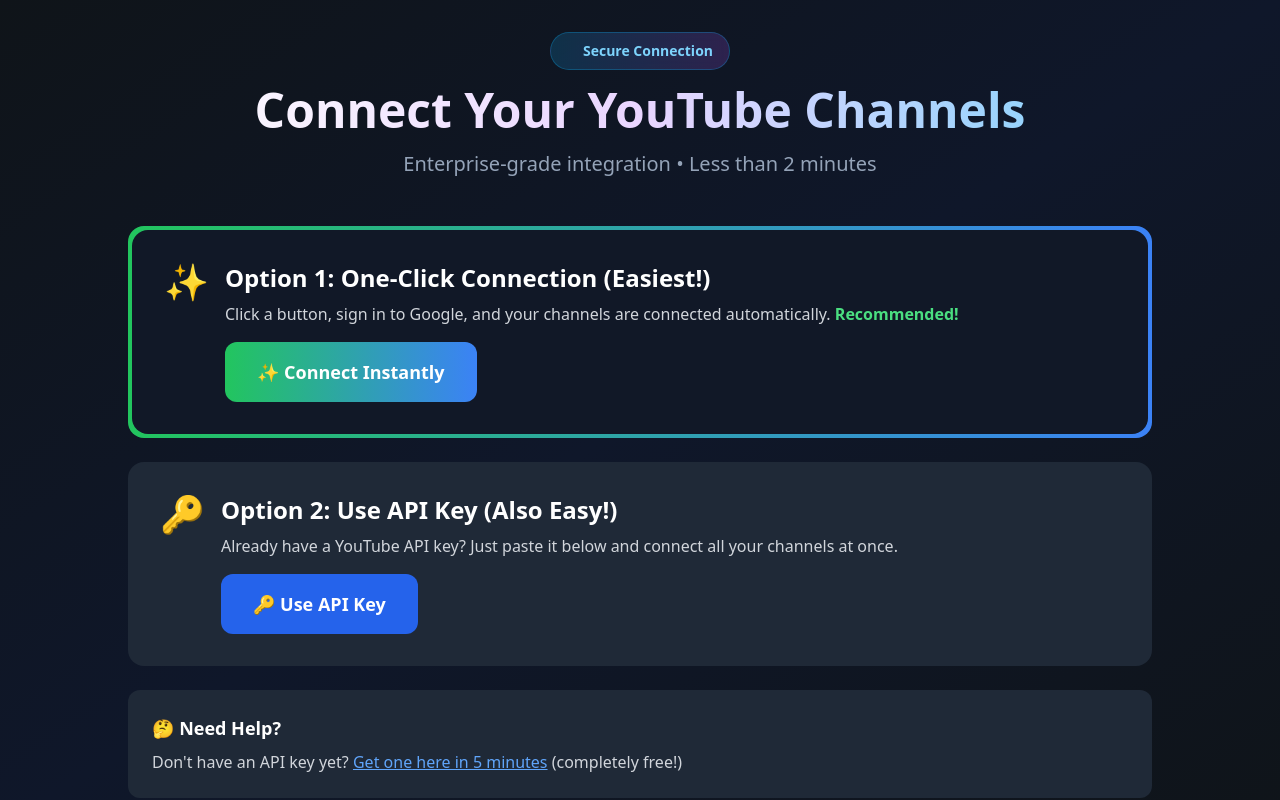
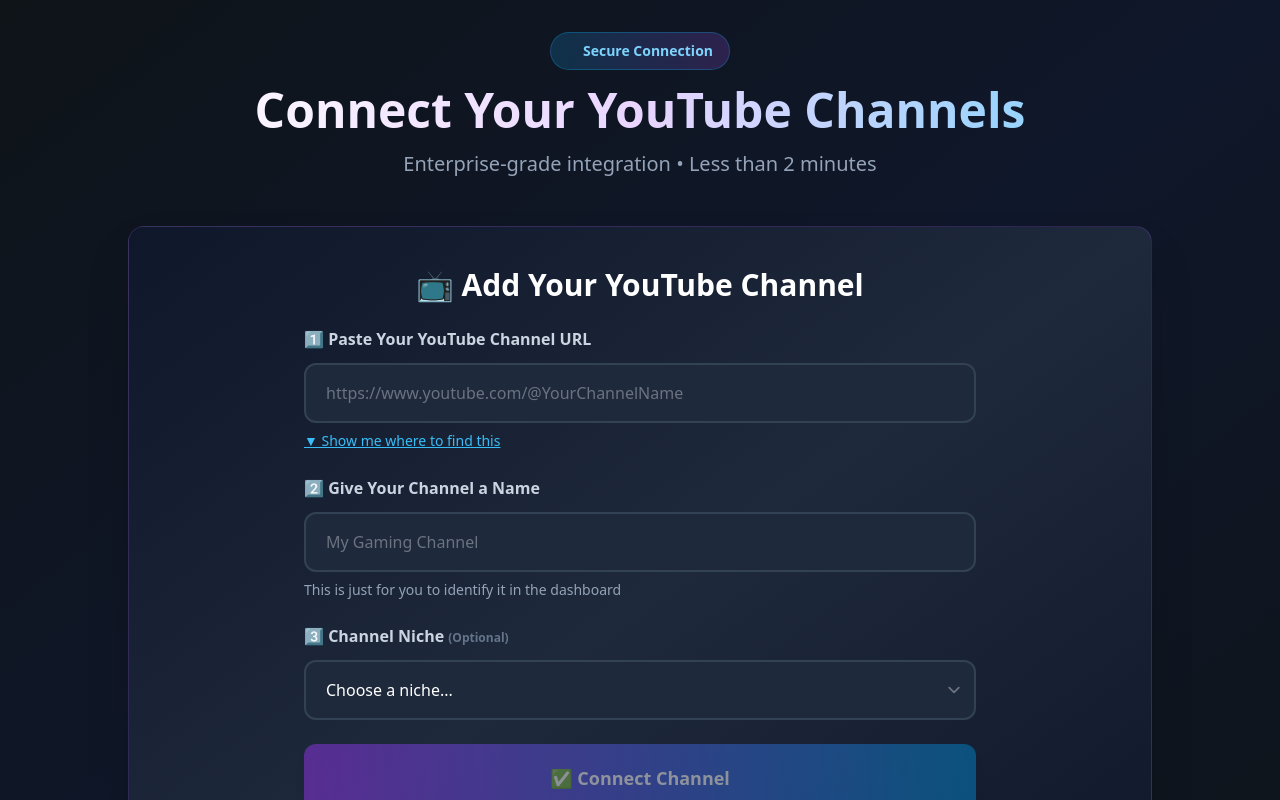
Before and after one commit to Uncle-T36/Sixfold-systems-ai-youtube-agency, a Next.js app: page /connect in a window 1280 px wide. Shown: the top 800 px of the page. Built offline with nearby package versions, Linux system fonts and the light colour scheme.

Commit message:
SIMPLIFIED: Just paste YouTube URL to connect channels - no API keys

```diff
--- a/pages/connect.tsx
+++ b/pages/connect.tsx
@@ -10,41 +10,52 @@
 
 export default function EasyChannelConnection() {
   const [connecting, setConnecting] = useState(false);
-  const [step, setStep] = useState<'choose' | 'manual' | 'oauth'>('choose');
-  const [apiKey, setApiKey] = useState('');
+  const [channelUrl, setChannelUrl] = useState('');
+  const [channelName, setChannelName] = useState('');
+  const [channelNiche, setChannelNiche] = useState('');
   const [connectedChannels, setConnectedChannels] = useState<ConnectedChannel[]>([]);
   const [error, setError] = useState('');
   const [success, setSuccess] = useState('');
+  const [showHelp, setShowHelp] = useState(false);
 
-  // Method 1: One-Click OAuth (Easiest)
-  const connectWithOAuth = async () => {
-    setConnecting(true);
-    setError('');
+  // Extract channel ID from various YouTube URL formats
+  const extractChannelId = (url: string): string | null => {
+    // Remove whitespace
+    url = url.trim();
 
-    try {
-      const response = await fetch('/api/connect-youtube');
-      const data = await response.json();
+    // If it's already just an ID (starts with UC)
+    if (url.startsWith('UC') && url.length === 24) {
+      return url;
+    }
 
-      if (data.authUrl) {
-        // Open OAuth window
-        window.location.href = data.authUrl;
-      } else {
-        // OAuth not configured, switch to manual
-        setStep('manual');
-        setSuccess('OAuth not configured. Use manual connection below.');
+    // Extract from different URL formats
+    const patterns = [
+      /youtube\.com\/channel\/(UC[\w-]{22})/,           // /channel/UCxxxxx
+      /youtube\.com\/@([\w-]+)/,                          // /@username
+      /youtube\.com\/c\/([\w-]+)/,                        // /c/username
+      /youtube\.com\/user\/([\w-]+)/,                     // /user/username
+      /youtu\.be\/(UC[\w-]{22})/,                         // youtu.be/UCxxxxx
+    ];
+
+    for (const pattern of patterns) {
+      const match = url.match(pattern);
+      if (match) {
+        return match[1];
       }
-    } catch (err) {
-      setError('Failed to initiate connection. Try manual method.');
-      setStep('manual');
-    } finally {
-      setConnecting(false);
     }
+
+    return null;
   };
 
-  // Method 2: Manual API Key (Still Easy)
-  const connectWithApiKey = async () => {
-    if (!apiKey.trim()) {
-      setError('Please enter your YouTube API key');
+  // Simple connection with just channel URL
+  const connectChannel = async () => {
+    if (!channelUrl.trim()) {
+      setError('Please paste your YouTube channel URL');
+      return;
+    }
+
+    if (!channelName.trim()) {
+      setError('Please enter a name for this channel');
       return;
     }
 
@@ -52,23 +63,35 @@
     setError('');
 
     try {
-      const response = await fetch('/api/connect-youtube', {
-        method: 'POST',
-        headers: { 'Content-Type': 'application/json' },
-        body: JSON.stringify({ apiKey: apiKey.trim() })
-      });
+      const channelId = extractChannelId(channelUrl);
 
-      const data = await response.json();
+      if (!channelId) {
+        setError('Invalid YouTube URL. Please copy the full URL from your browser address bar.');
+        setConnecting(false);
+        return;
+      }
 
-      if (data.success) {
-        setConnectedChannels(data.channels || []);
-        setSuccess(`✅ Connected ${data.channels?.length || 0} channel(s) successfully!`);
-        setApiKey(''); // Clear for security
-      } else {
-        setError(data.message || 'Failed to connect channels');
-      }
+      // Save channel to local storage (simple approach)
+      const newChannel: ConnectedChannel = {
+        id: channelId,
+        name: channelName.trim(),
+        thumbnailUrl: `https://via.placeholder.com/100x100/667eea/ffffff?text=${channelName.charAt(0)}`,
+        subscriberCount: 0
+      };
+
+      const existing = JSON.parse(localStorage.getItem('youtube_channels') || '[]');
+      const updated = [...existing, newChannel];
+      localStorage.setItem('youtube_channels', JSON.stringify(updated));
+
+      setConnectedChannels(updated);
+      setSuccess(`✅ Channel "${channelName}" connected successfully!`);
+
+      // Clear form
+      setChannelUrl('');
+      setChannelName('');
+      setChannelNiche('');
     } catch (err) {
-      setError('Connection failed. Check your API key and try again.');
+      setError('Failed to connect channel. Please try again.');
     } finally {
       setConnecting(false);
     }
@@ -95,144 +118,135 @@
           </p>
         </motion.div>
 
-        {/* Step Selection */}
-        {step === 'choose' && (
+        {/* Simple Connection Form */}
         <motion.div
-            initial={{ opacity: 0, scale: 0.9 }}
+          initial={{ opacity: 0, scale: 0.95 }}
           animate={{ opacity: 1, scale: 1 }}
-            className="space-y-6"
+          className="bg-gradient-to-br from-slate-900 via-slate-800 to-slate-900 p-6 sm:p-8 lg:p-10 rounded-2xl border border-luxury-500/20 shadow-2xl"
         >
-            {/* Method 1: One-Click OAuth */}
-            <div className="bg-gradient-to-r from-green-500 to-blue-500 p-1 rounded-2xl">
-              <div className="bg-gray-900 p-8 rounded-2xl">
-                <div className="flex items-start space-x-4">
-                  <div className="text-4xl">✨</div>
-                  <div className="flex-1">
-                    <h2 className="text-2xl font-bold text-white mb-2">
-                      Option 1: One-Click Connection (Easiest!)
+          <div className="max-w-2xl mx-auto">
+            <h2 className="text-2xl sm:text-3xl font-bold text-white mb-6 text-center">
+              📺 Add Your YouTube Channel
             </h2>
-                    <p className="text-gray-300 mb-4">
-                      Click a button, sign in to Google, and your channels are connected automatically.
-                      <strong className="text-green-400"> Recommended!</strong>
+
+            <div className="space-y-6">
+              {/* Channel URL Input */}
+              <div>
+                <label className="block text-slate-300 mb-3 font-semibold text-sm sm:text-base">
+                  1️⃣ Paste Your YouTube Channel URL
+                </label>
+                <input
+                  type="text"
+                  value={channelUrl}
+                  onChange={(e) => setChannelUrl(e.target.value)}
+                  placeholder="https://www.youtube.com/@YourChannelName"
+                  className="w-full bg-slate-800 text-white px-4 sm:px-5 py-3 sm:py-4 rounded-xl border-2 border-slate-700 focus:border-luxury-500 focus:outline-none transition-colors text-sm sm:text-base"
+                />
+                <button
+                  onClick={() => setShowHelp(!showHelp)}
+                  className="text-primary-400 hover:text-primary-300 text-xs sm:text-sm mt-2 underline"
+                >
+                  {showHelp ? '▲ Hide' : '▼ Show'} me where to find this
+                </button>
+
+                {showHelp && (
+                  <motion.div
+                    initial={{ opacity: 0, height: 0 }}
+                    animate={{ opacity: 1, height: 'auto' }}
+                    className="mt-4 bg-slate-800/50 backdrop-blur-sm p-4 rounded-xl border border-slate-700"
+                  >
+                    <p className="text-slate-300 mb-3 text-sm">
+                      <strong className="text-white">How to find your channel URL:</strong>
                     </p>
+                    <ol className="space-y-2 text-slate-400 text-xs sm:text-sm">
+                      <li>1. Go to <span className="text-primary-400">YouTube.com</span> and sign in</li>
+                      <li>2. Click your profile picture (top right)</li>
+                      <li>3. Click "<span className="text-primary-400">View your channel</span>"</li>
+                      <li>4. Copy the URL from your browser address bar</li>
+                      <li>5. Paste it above ✅</li>
+                    </ol>
+                    <p className="text-slate-400 mt-3 text-xs">
+                      Examples: <span className="text-slate-300">youtube.com/@MrBeast</span> or <span className="text-slate-300">youtube.com/channel/UCxxxxxxxxx</span>
+                    </p>
+                  </motion.div>
+                )}
+              </div>
+
+              {/* Channel Name Input */}
+              <div>
+                <label className="block text-slate-300 mb-3 font-semibold text-sm sm:text-base">
+                  2️⃣ Give Your Channel a Name
+                </label>
+                <input
+                  type="text"
+                  value={channelName}
+                  onChange={(e) => setChannelName(e.target.value)}
+                  placeholder="My Gaming Channel"
+                  className="w-full bg-slate-800 text-white px-4 sm:px-5 py-3 sm:py-4 rounded-xl border-2 border-slate-700 focus:border-luxury-500 focus:outline-none transition-colors text-sm sm:text-base"
+                />
+                <p className="text-slate-400 text-xs sm:text-sm mt-2">
+                  This is just for you to identify it in the dashboard
+                </p>
+              </div>
+
+              {/* Channel Niche (Optional) */}
+              <div>
+                <label className="block text-slate-300 mb-3 font-semibold text-sm sm:text-base">
+                  3️⃣ Channel Niche <span className="text-slate-500 text-xs">(Optional)</span>
+                </label>
+                <select
+                  value={channelNiche}
+                  onChange={(e) => setChannelNiche(e.target.value)}
+                  className="w-full bg-slate-800 text-white px-4 sm:px-5 py-3 sm:py-4 rounded-xl border-2 border-slate-700 focus:border-luxury-500 focus:outline-none transition-colors text-sm sm:text-base"
+                >
+                  <option value="">Choose a niche...</option>
+                  <option value="gaming">🎮 Gaming</option>
+                  <option value="tech">💻 Technology</option>
+                  <option value="education">📚 Education</option>
+                  <option value="lifestyle">🏠 Lifestyle</option>
+                  <option value="fitness">💪 Health & Fitness</option>
+                  <option value="motivation">🎯 Motivation</option>
+                  <option value="kids">👶 Kids Content</option>
+                  <option value="entertainment">🎬 Entertainment</option>
+                  <option value="finance">💰 Finance</option>
+                  <option value="other">🌟 Other</option>
+                </select>
+              </div>
+
+              {/* Connect Button */}
               <button
-                      onClick={connectWithOAuth}
-                      disabled={connecting}
-                      className="bg-gradient-to-r from-green-500 to-blue-500 text-white px-8 py-4 rounded-xl font-bold text-lg hover:scale-105 transition-transform disabled:opacity-50"
+                onClick={connectChannel}
+                disabled={connecting || !channelUrl.trim() || !channelName.trim()}
+                className="w-full bg-gradient-to-r from-luxury-600 to-primary-600 hover:from-luxury-700 hover:to-primary-700 text-white font-bold px-6 py-4 sm:py-5 rounded-xl text-base sm:text-lg shadow-lg hover:shadow-xl transform hover:-translate-y-0.5 transition-all duration-200 disabled:opacity-50 disabled:cursor-not-allowed disabled:transform-none"
               >
-                      {connecting ? '⏳ Connecting...' : '✨ Connect Instantly'}
+                {connecting ? (
+                  <span className="flex items-center justify-center">
+                    <svg className="animate-spin h-5 w-5 mr-3" viewBox="0 0 24 24">
+                      <circle className="opacity-25" cx="12" cy="12" r="10" stroke="currentColor" strokeWidth="4" fill="none"/>
+                      <path className="opacity-75" fill="currentColor" d="M4 12a8 8 0 018-8V0C5.373 0 0 5.373 0 12h4zm2 5.291A7.962 7.962 0 014 12H0c0 3.042 1.135 5.824 3 7.938l3-2.647z"/>
+                    </svg>
+                    Connecting...
+                  </span>
+                ) : (
+                  '✅ Connect Channel'
+                )}
               </button>
+
+              {/* Info Box */}
+              <div className="bg-primary-500/10 border border-primary-500/30 rounded-xl p-4">
+                <div className="flex items-start space-x-3">
+                  <span className="text-2xl">💡</span>
+                  <div>
+                    <p className="text-slate-300 text-xs sm:text-sm">
+                      <strong className="text-white">No technical setup required!</strong><br/>
+                      Just paste your channel URL and click connect. Your channel will appear in the dashboard immediately.
+                    </p>
                   </div>
                 </div>
               </div>
             </div>
-
-            {/* Method 2: API Key */}
-            <div className="bg-gray-800 p-8 rounded-2xl">
-              <div className="flex items-start space-x-4">
-                <div className="text-4xl">🔑</div>
-                <div className="flex-1">
-                  <h2 className="text-2xl font-bold text-white mb-2">
-                    Option 2: Use API Key (Also Easy!)
-                  </h2>
-                  <p className="text-gray-300 mb-4">
-                    Already have a YouTube API key? Just paste it below and connect all your channels at once.
-                  </p>
-                  <button
-                    onClick={() => setStep('manual')}
-                    className="bg-blue-600 text-white px-8 py-4 rounded-xl font-bold text-lg hover:bg-blue-700 transition-colors"
-                  >
-                    🔑 Use API Key
-                  </button>
-                </div>
-              </div>
-            </div>
-
-            {/* Help Section */}
-            <div className="bg-gray-800 p-6 rounded-xl">
-              <h3 className="text-lg font-bold text-white mb-2">🤔 Need Help?</h3>
-              <p className="text-gray-300">
-                Don't have an API key yet?{' '}
-                <a
-                  href="https://console.cloud.google.com/"
-                  target="_blank"
-                  rel="noopener noreferrer"
-                  className="text-blue-400 hover:text-blue-300 underline"
-                >
-                  Get one here in 5 minutes
-                </a>
-                {' '}(completely free!)
-              </p>
           </div>
         </motion.div>
-        )}
-
-        {/* Manual API Key Entry */}
-        {step === 'manual' && (
-          <motion.div
-            initial={{ opacity: 0, x: 20 }}
-            animate={{ opacity: 1, x: 0 }}
-            className="bg-gray-900 p-8 rounded-2xl"
-          >
-            <button
-              onClick={() => setStep('choose')}
-              className="text-blue-400 hover:text-blue-300 mb-6 flex items-center"
-            >
-              ← Back to options
-            </button>
-
-            <h2 className="text-3xl font-bold text-white mb-6">
-              📝 Enter Your YouTube API Key
-            </h2>
-
-            <div className="space-y-4 mb-6">
-              <div>
-                <label className="block text-gray-300 mb-2 font-medium">
-                  YouTube Data API Key
-                </label>
-                <input
-                  type="text"
-                  value={apiKey}
-                  onChange={(e) => setApiKey(e.target.value)}
-                  placeholder="AIzaSy..."
-                  className="w-full bg-gray-800 text-white px-4 py-3 rounded-lg border border-gray-700 focus:border-blue-500 focus:outline-none"
-                />
-                <p className="text-gray-400 text-sm mt-2">
-                  Get your API key from{' '}
-                  <a
-                    href="https://console.cloud.google.com/"
-                    target="_blank"
-                    rel="noopener noreferrer"
-                    className="text-blue-400 hover:underline"
-                  >
-                    Google Cloud Console
-                  </a>
-                </p>
-              </div>
-
-              <button
-                onClick={connectWithApiKey}
-                disabled={connecting || !apiKey.trim()}
-                className="w-full bg-gradient-to-r from-green-500 to-blue-500 text-white px-6 py-4 rounded-xl font-bold text-lg hover:scale-105 transition-transform disabled:opacity-50 disabled:cursor-not-allowed"
-              >
-                {connecting ? '⏳ Connecting Channels...' : '✅ Connect All Channels'}
-              </button>
-            </div>
-
-            {/* Quick Guide */}
-            <div className="bg-gray-800 p-6 rounded-xl">
-              <h3 className="text-lg font-bold text-white mb-3">📋 Quick Setup Guide (5 min)</h3>
-              <ol className="space-y-2 text-gray-300">
-                <li>1. Go to <a href="https://console.cloud.google.com/" target="_blank" rel="noopener noreferrer" className="text-blue-400 hover:underline">Google Cloud Console</a></li>
-                <li>2. Create a new project (name it anything, e.g., "YouTube Agency")</li>
-                <li>3. Enable "YouTube Data API v3"</li>
-                <li>4. Go to Credentials → Create Credentials → API Key</li>
-                <li>5. Copy the key and paste it above</li>
-                <li>6. Click "Connect All Channels" ✅</li>
-              </ol>
-            </div>
-          </motion.div>
-        )}
 
         {/* Success/Error Messages */}
         {error && (
```
Also changed, not shown: components/InteractiveDashboard.tsx (+62 -1 lines). Lines whose indentation alone changed are shown as unchanged.
